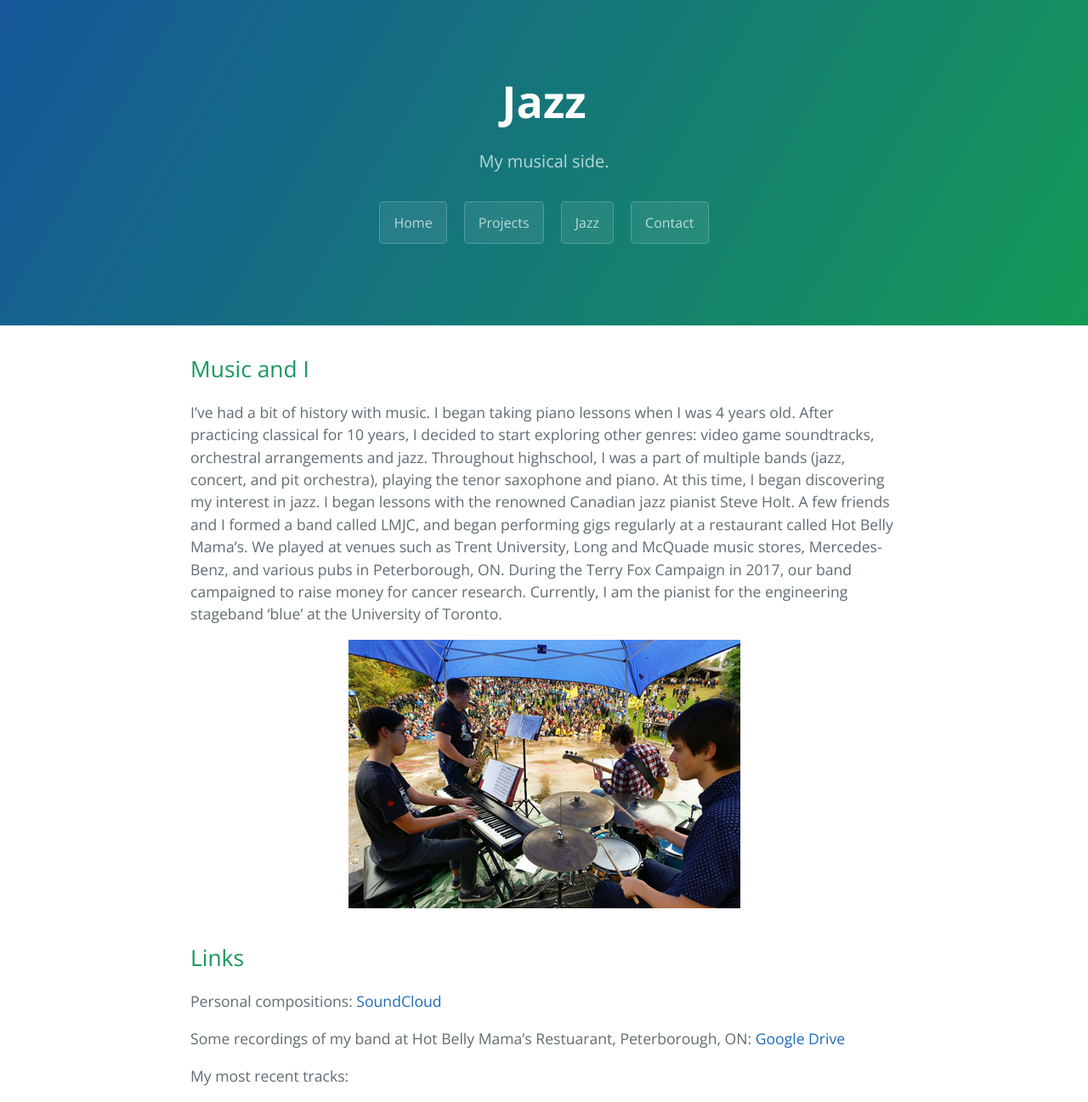
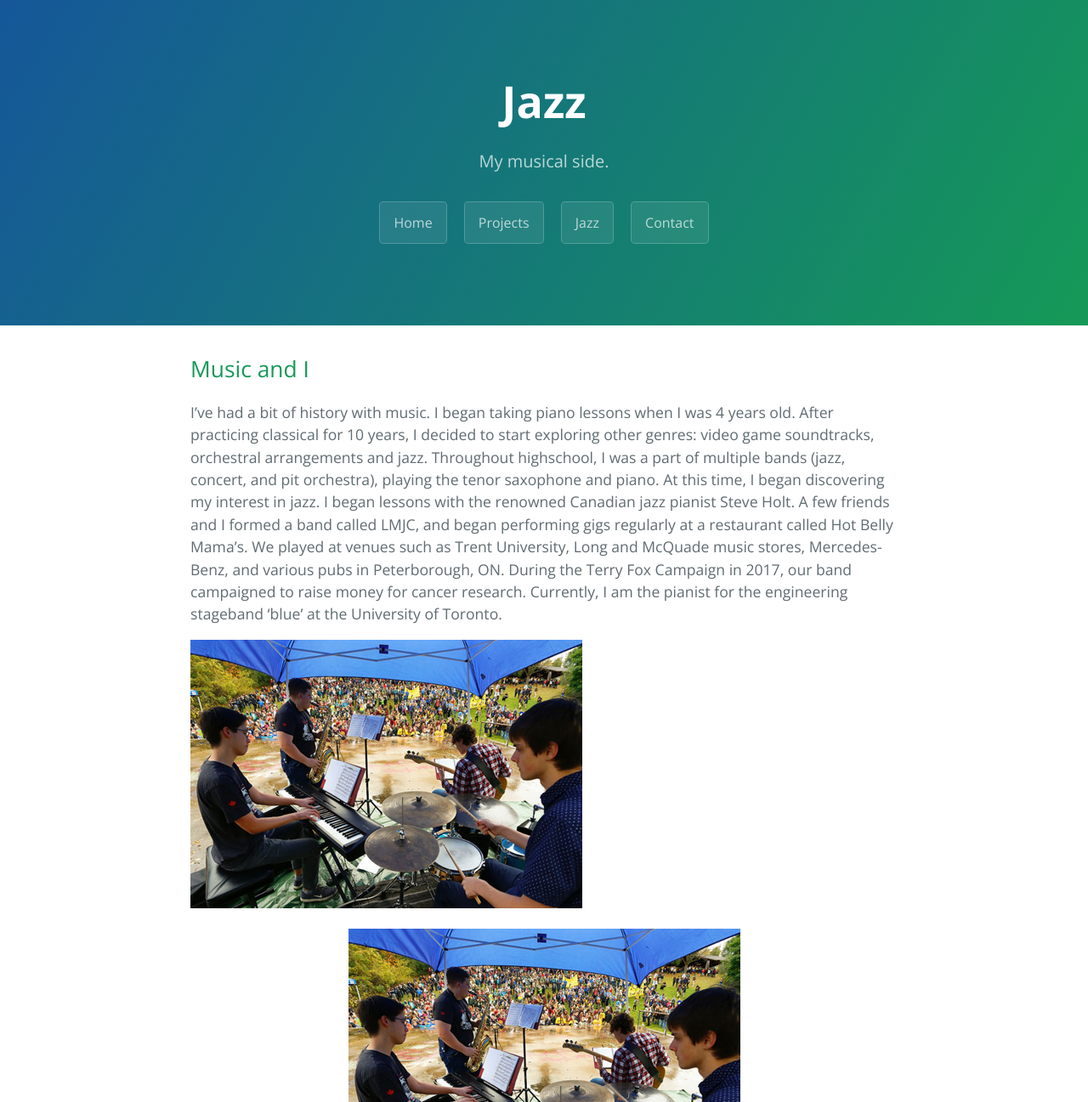
Before and after one commit to yixin0829/Cayman, a Jekyll site: the page built from jazz.md, in a window 1280 px wide. Shown: the top 1297 px of the page at 85% size. Built offline with Jekyll 4.4.1, drawn with Linux system fonts in a browser that asks for light colours; grey boxes are pictures that could not be loaded.

Commit message:
Update jazz.md

```diff
--- a/jazz.md
+++ b/jazz.md
@@ -7,6 +7,7 @@ description: My musical side.
 ## Music and I
 I've had a bit of history with music. I began taking piano lessons when I was 4 years old. After practicing classical for 10 years, I decided to start exploring other genres: video game soundtracks, orchestral arrangements and jazz. Throughout highschool, I was a part of multiple bands (jazz, concert, and pit orchestra), playing the tenor saxophone and piano. At this time, I began discovering my interest in jazz. I began lessons with the renowned Canadian jazz pianist Steve Holt. A few friends and I formed a band called LMJC, and began performing gigs regularly at a restaurant called Hot Belly Mama's. We played at venues such as Trent University, Long and McQuade music stores, Mercedes-Benz, and various pubs in Peterborough, ON. During the Terry Fox Campaign in 2017, our band campaigned to raise money for cancer research. Currently, I am the pianist for the engineering stageband 'blue' at the University of Toronto.
 
+![Terry_Fox_Jazz](/assets/Project_Pictures/Terry_Fox_Jazz.png)
 <p align="center">
   <img src="/assets/Project_Pictures/Terry_Fox_Jazz.png">
 </p>
```
